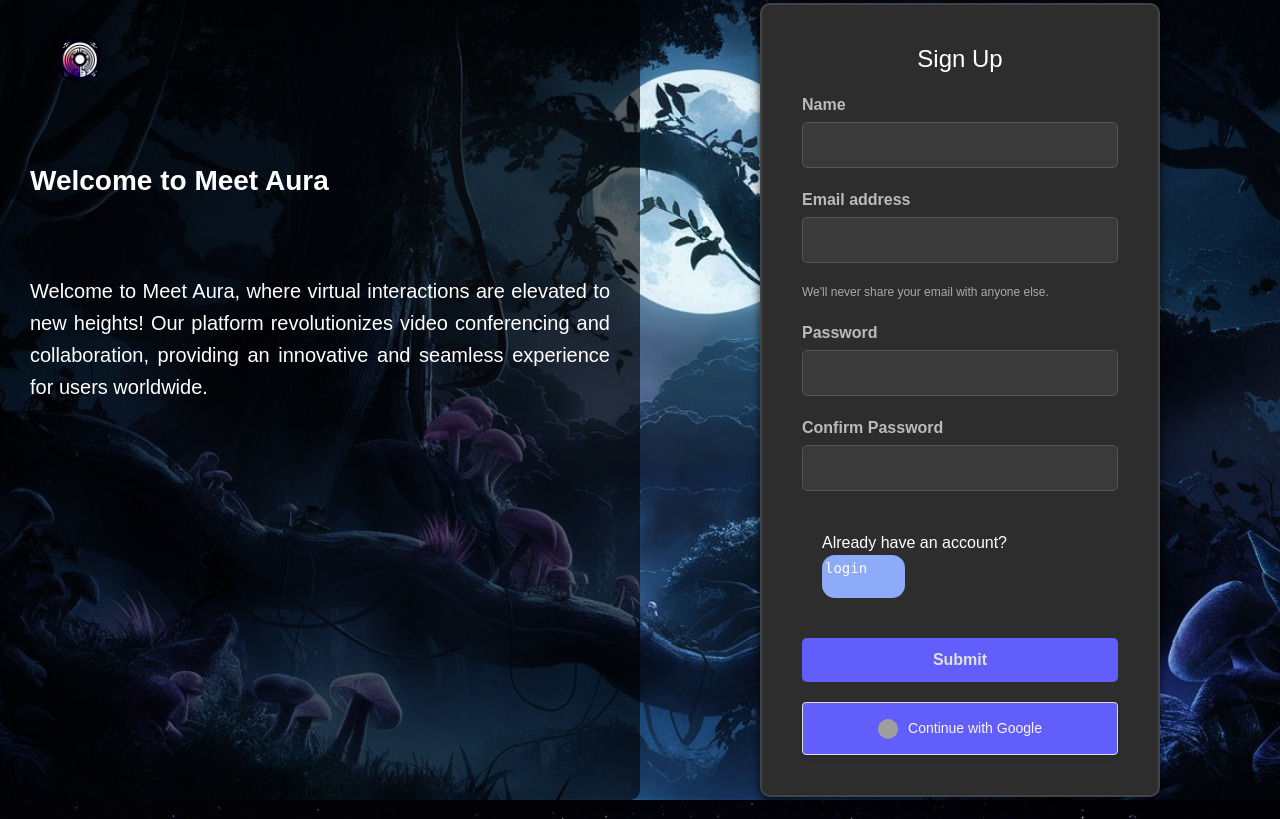
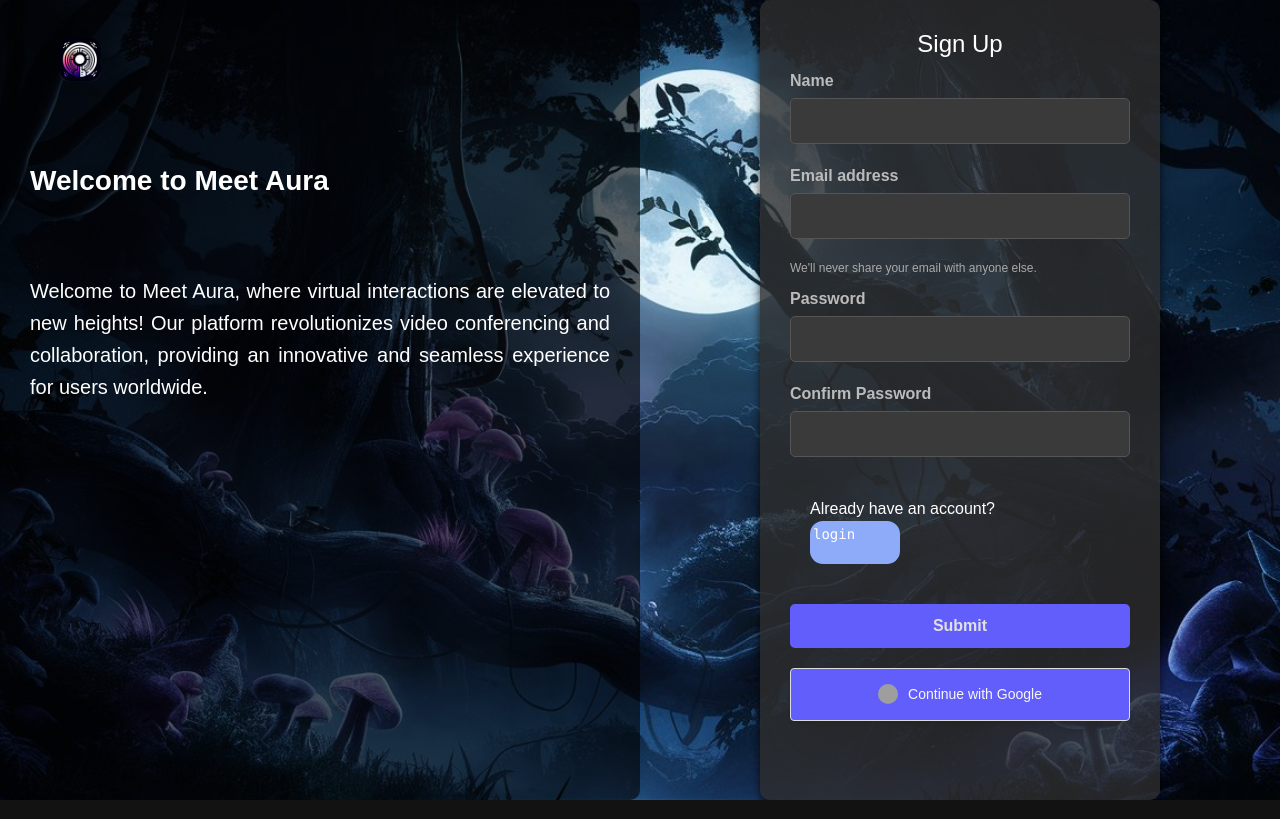
Before and after one commit to Inderjeetsingh2003/MeetAura, a React (Create React App) app in the folder meetaurafrontend/: page / in a window 1280 px wide. Built offline with nearby package versions, Linux system fonts and the light colour scheme; grey boxes are pictures that could not be loaded.

Commit message:
some css changes

```diff
--- a/meetaurafrontend/src/pages/Login.js
+++ b/meetaurafrontend/src/pages/Login.js
@@ -45,7 +45,7 @@
           <h2 style={styles.textCardTitle}>   <br/><br/> <br/><br/> Welcome to Meet Aura  </h2>
           <p style={styles.textCardDescription}>
           <br/><br/> <br/> Welcome to Meet Aura, where virtual interactions are elevated to new heights! Our platform revolutionizes video conferencing and collaboration, providing an innovative and seamless experience for users worldwide.
-            <br/><br/><br/>   <br/><br/><br/>   <br/><br/><br/>   <br/><br/><br/>   <br/><br/><br/>
+            <br/><br/><br/>   <br/><br/><br/>   <br/><br/><br/>
           </p>
         </div>
       </div>
--- a/meetaurafrontend/src/pages/Singup.js
+++ b/meetaurafrontend/src/pages/Singup.js
@@ -80,7 +80,7 @@
           <h2 style={styles.textCardTitle}><br /><br /> <br /><br /> Welcome to Meet Aura<br />  <br /><br /> </h2>
           <p style={styles.textCardDescription}>
             Welcome to Meet Aura, where virtual interactions are elevated to new heights! Our platform revolutionizes video conferencing and collaboration, providing an innovative and seamless experience for users worldwide.
-            <br /><br />  <br /><br />  <br /><br />  <br /><br />  <br /><br />  <br /><br />  <br /><br />
+            <br /><br />  <br /><br />  <br /><br />  <br /><br />  <br /><br />
           </p>
         </div>
       </div>
@@ -408,23 +408,34 @@
     padding: '10px',
   },
   signupForm: {
-    background: '#2D2D2D',
-    padding: '40px',
+    background: 'rgba(45, 45, 45, 0.8)', // Dark form background with transparency
+    padding: '30px',
     borderRadius: '10px',
-    boxShadow: '0 4px 8px rgba(0, 0, 0, 0.7)',
+    boxShadow: '0 4px 8px rgba(0, 0, 0, 0.7)', // Darker shadow
     width: '100%',
     maxWidth: '400px',
-    border: '2px solid #444444',
+    border: '2px solid #444444', // Darker border
+    height: '100vh',
+    border:'0px',
+
+    // background: '#2D2D2D',
+    // padding: '40px',
+    // borderRadius: '10px',
+    // boxShadow: '0 4px 8px rgba(0, 0, 0, 0.7)',
+    // width: '100%',
+    // maxWidth: '400px',
+    // border: '2px solid #444444',
+    // height: '70vh',
 
   },
   signupFormTitle: {
     fontSize: '24px',
     color: '#FFFFFF',
-    marginBottom: '20px',
+    marginBottom: '10px',
     textAlign: 'center',
   },
   formGroup: {
-    marginBottom: '20px',
+    marginBottom: '10px',
   },
   formLabel: {
     fontWeight: 'bold',
@@ -447,7 +458,7 @@
     color: '#AAAAAA',
   },
   formCheck: {
-    marginBottom: '20px',
+    marginBottom: '10px',
   },
   formCheckLabel: {
     color: '#BBBBBB',
```
